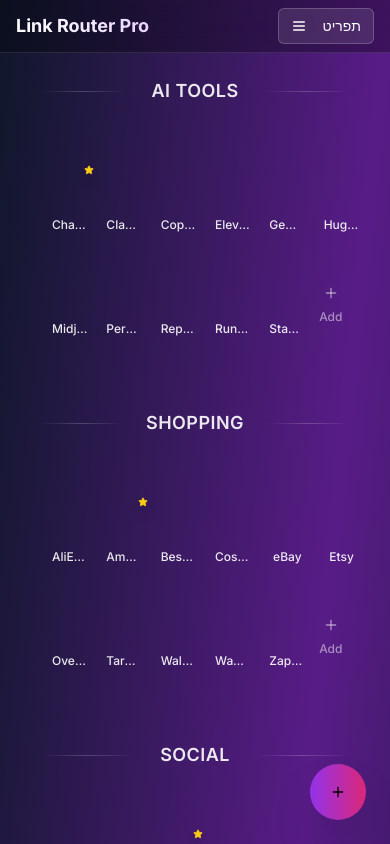
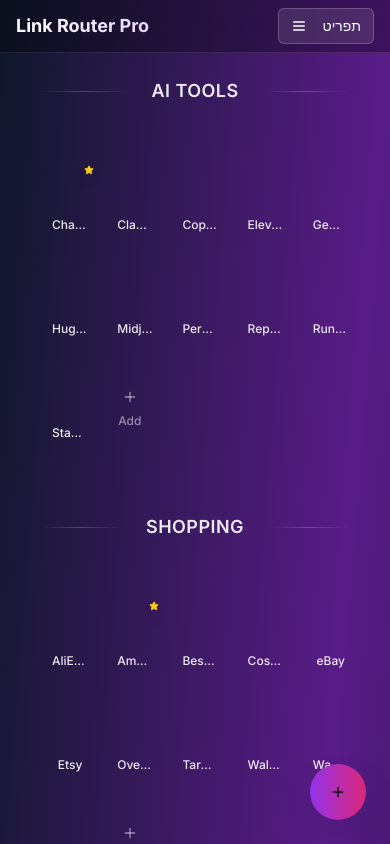
Before and after one commit to shlomixx/link-cloud-pro-ui, a React (Vite) app: page / in a window 390 px wide. Shown: the top 844 px of the page. Built offline with nearby package versions, Linux system fonts and the light colour scheme.

Commit message:
Mobile: Display 5 links in a row
Adjusted mobile layout in `src/components/CategorySection.tsx` to display 5 links per row.

```diff
--- a/src/components/CategorySection.tsx
+++ b/src/components/CategorySection.tsx
@@ -82,15 +82,15 @@ export const CategorySection: React.FC<CategorySectionProps> = ({
   const getMobileGridClasses = () => {
     switch (viewMode) {
       case 'dense':
-        return 'grid grid-cols-6 gap-4 px-4 py-3';
+        return 'grid grid-cols-5 gap-4 px-4 py-3';
       case 'compact':
-        return 'grid grid-cols-6 gap-4 px-4 py-3';
+        return 'grid grid-cols-5 gap-4 px-4 py-3';
       case 'grid':
-        return 'grid grid-cols-6 gap-4 px-4 py-3';
+        return 'grid grid-cols-5 gap-4 px-4 py-3';
       case 'list':
         return 'flex flex-col gap-3 px-4 py-3';
       default:
-        return 'grid grid-cols-6 gap-4 px-4 py-3';
+        return 'grid grid-cols-5 gap-4 px-4 py-3';
     }
   };
 
```
